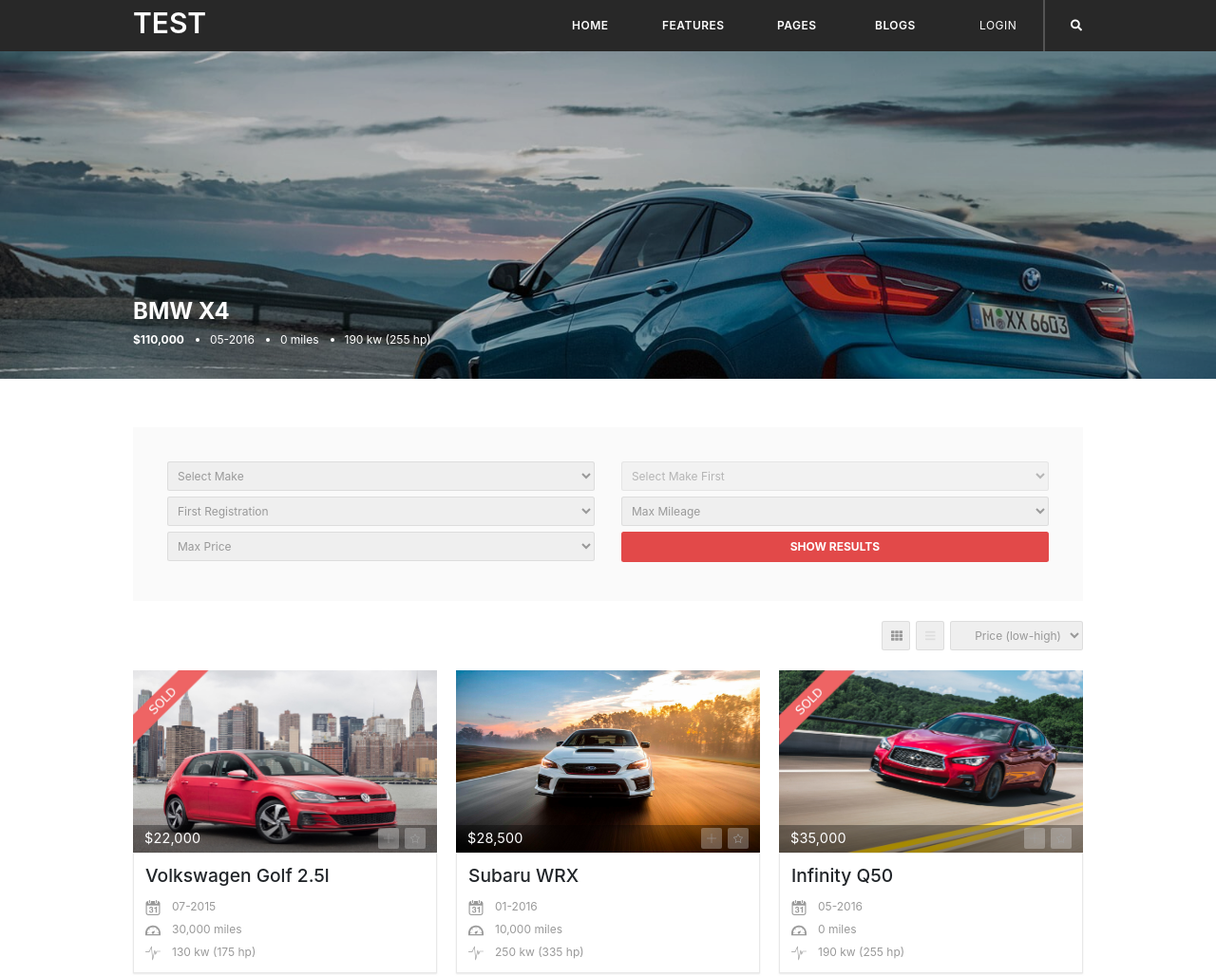
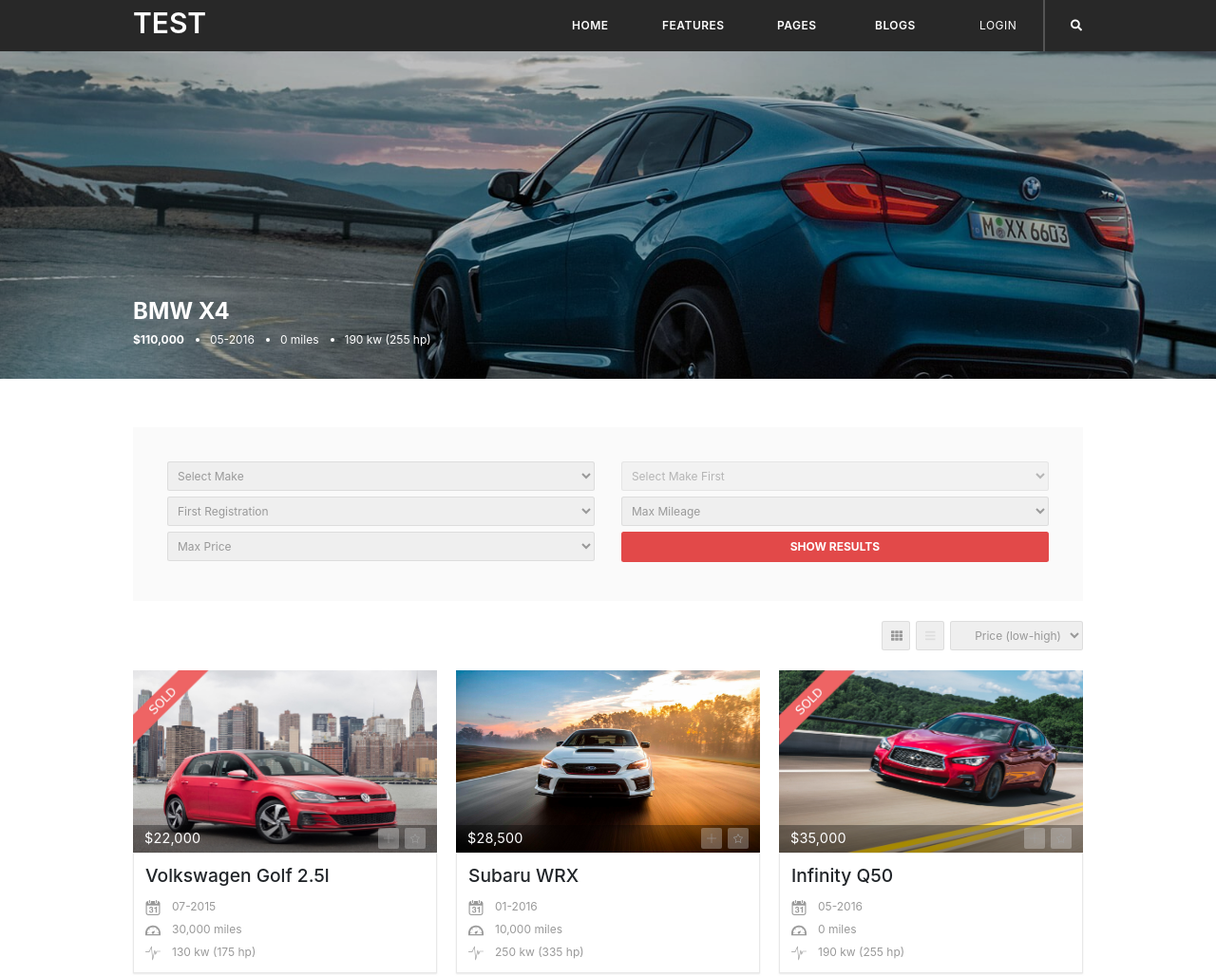
Before and after one commit to dluudevs/cd-test, a plain HTML site: page index.html in a window 1280 px wide. Shown: the top 1028 px of the page at 95% size. Drawn offline with nearby package versions, Linux system fonts and the light colour scheme.

Commit message:
tweaked background postion for lg desktop

```diff
--- a/styles/partials/_header.scss
+++ b/styles/partials/_header.scss
@@ -146,6 +146,10 @@
         width: 2px;
     }
 
+    .header__fullbleed {
+        background-position: 55% 35%;
+    }
+
     .header__fullbleed ul li:not(:last-child){
         margin-right: 2.25rem;
     }
```
Also changed, not shown: styles/main.css, 1 other file.
